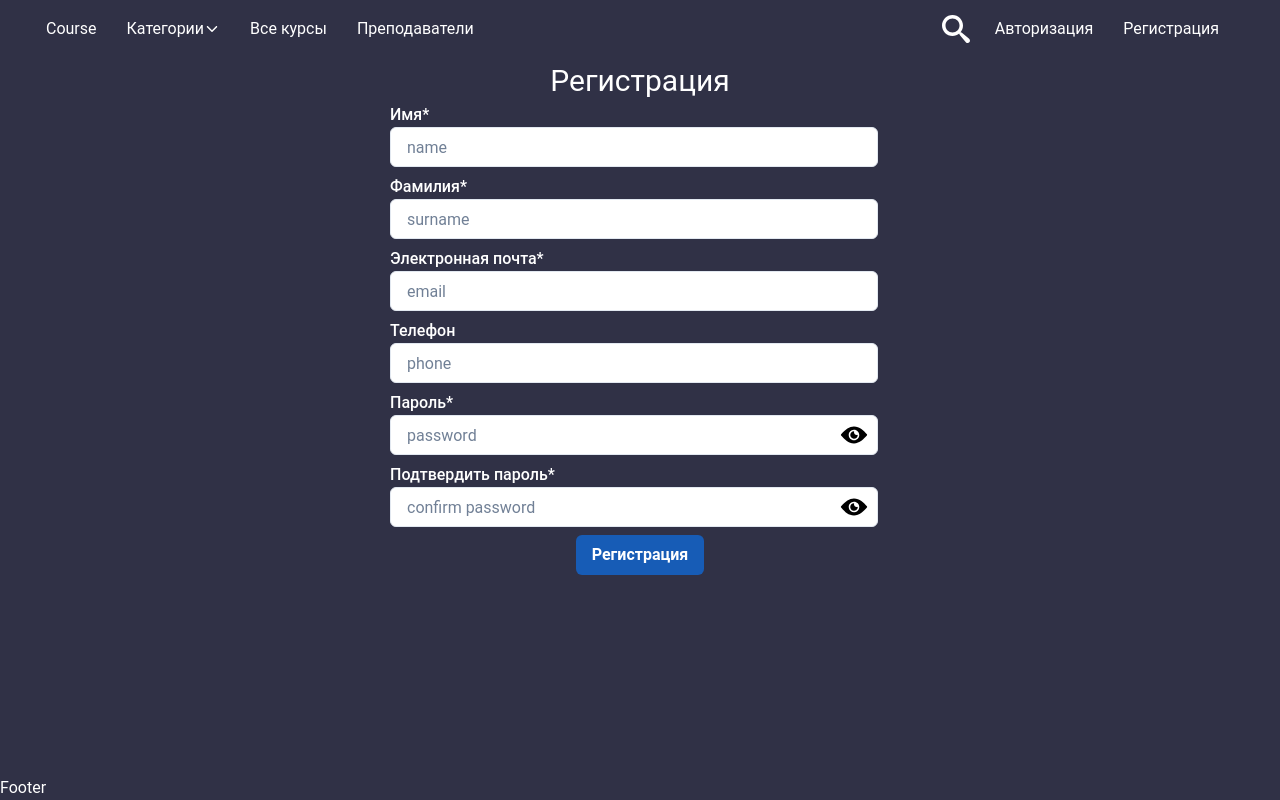
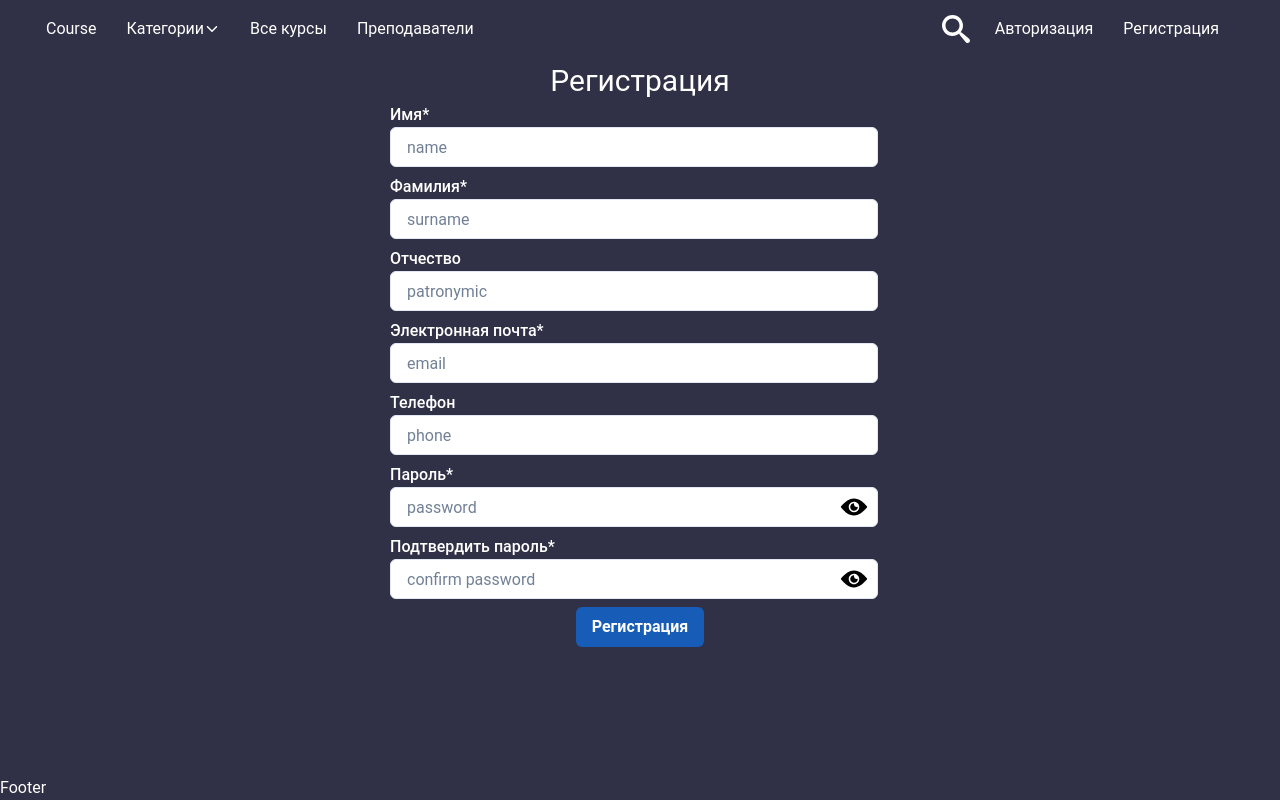
Before and after one commit to kabyl-ulan/platform_language, a React (Create React App) app: page /register in a window 1280 px wide. Built offline with nearby package versions, Linux system fonts and the light colour scheme.

Commit message:
add fields register]

```diff
--- a/src/components/forms/RegisterForm.tsx
+++ b/src/components/forms/RegisterForm.tsx
@@ -18,6 +18,7 @@ type InputsRegister = {
   phone: string;
   password: string;
   confirm_password: string;
+  patronymic: string;
 };
 
 const RegisterForm = () => {
@@ -61,6 +62,13 @@ const RegisterForm = () => {
             </Text>
             {renderInputField("Имя*", "name", "text", "name")}
             {renderInputField("Фамилия*", "surname", "text", "surname")}
+            {renderInputField(
+              "Отчество",
+              "patronymic",
+              "text",
+              "patronymic",
+              false
+            )}
             {renderInputField("Электронная почта*", "email", "email", "email")}
             {renderInputField("Телефон", "phone", "text", "phone", false)}
             <FormLabel>
```
